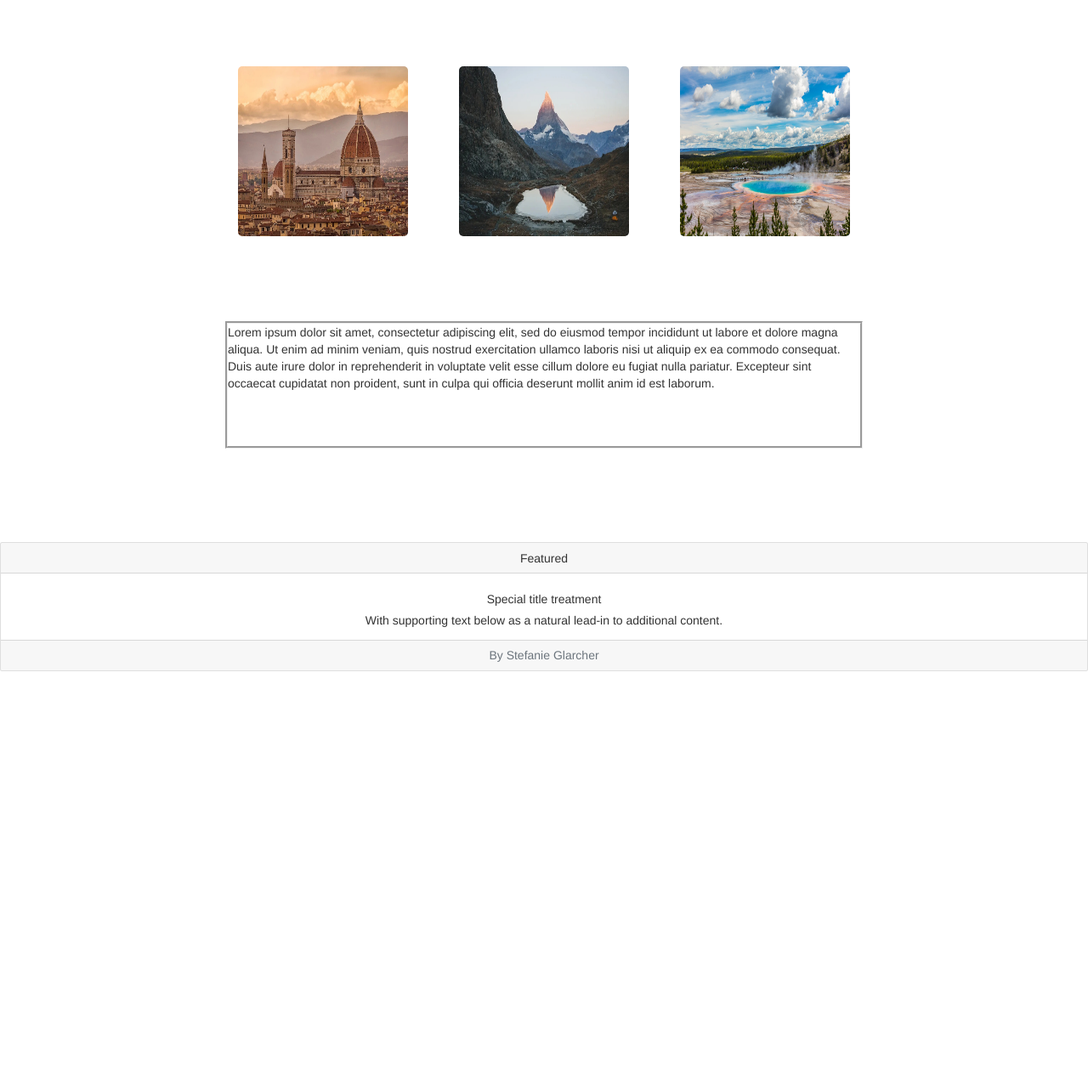
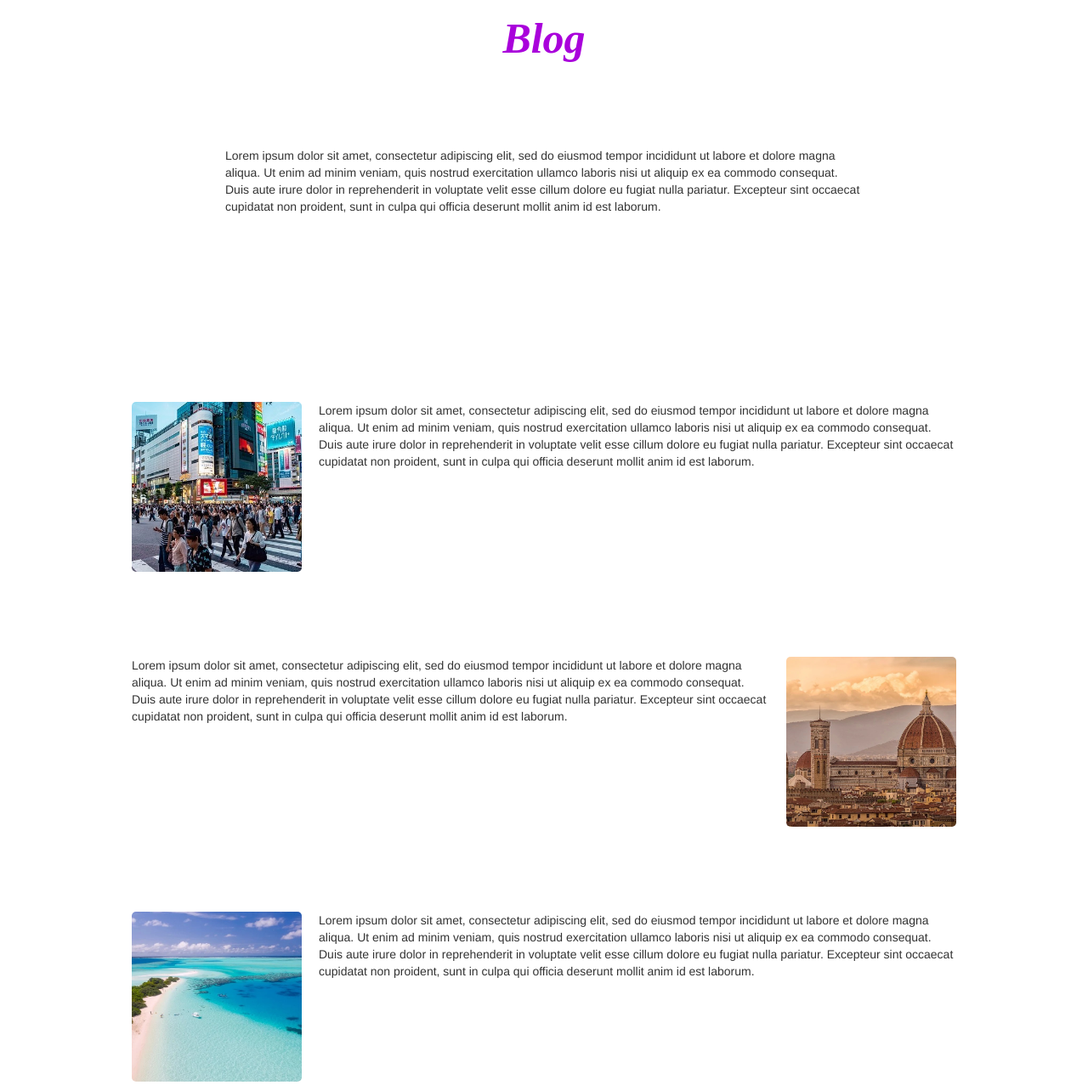
Before and after one commit to StefanieGlarcher/TravelBlog, a plain HTML site: page views/blog.html in a window 1280 px wide. Shown: the part 812-2089 px from the top of the page at 85% size. Before the commit the page ends 1602 px from the top, so only its background shows below. Drawn offline with nearby package versions, Linux system fonts and the light colour scheme.

Commit message:
Change Blog and add Images

```diff
--- a/styles/style.css
+++ b/styles/style.css
@@ -16,6 +16,24 @@
   color: #a901db;
   margin-left: 90px;
   margin-top: 40px;
+}
+
+.titleInNav {
+  display: flex;
+  align-items: center;
+  justify-content: center;
+  font-family: Snell Roundhand;
+  font-style: italic;
+  color: #a901db;
+}
+
+#titelBlog {
+  display: flex;
+  align-items: center;
+  justify-content: center;
+  font-family: Snell Roundhand;
+  font-style: italic;
+  color: #a901db;
 }
 
 strong {
@@ -61,6 +79,7 @@ a.navbar-brand {
 #city {
   width: 200px;
   height: 200px;
+  object-fit: cover;
   margin-top: 80px;
   border-radius: 5px;
 }
@@ -68,6 +87,7 @@ a.navbar-brand {
 #matterhorn {
   width: 200px;
   height: 200px;
+  object-fit: cover;
   margin-top: 80px;
   margin-left: 60px;
   border-radius: 5px;
@@ -76,6 +96,7 @@ a.navbar-brand {
 #yellowstone {
   width: 200px;
   height: 200px;
+  object-fit: cover;
   margin-top: 80px;
   margin-left: 60px;
   border-radius: 5px;
@@ -94,6 +115,27 @@ p.groove {
   border-style: groove;
 }
 
+#picLeftBlog {
+  width: 200px;
+  height: 200px;
+  object-fit: cover;
+  border-radius: 5px;
+  margin-left: 20px;
+}
+
+#picRightBlog {
+  width: 200px;
+  height: 200px;
+  object-fit: cover;
+  border-radius: 5px;
+  margin-right: 20px;
+}
+
+.textLeftBlog {
+  width: 750px;
+  height: 190px;
+}
+
 .impressum {
   margin-top: 50px;
   margin-left: 100px;
--- a/views/blog.html
+++ b/views/blog.html
@@ -56,19 +56,75 @@
       </div>
     </div>
 
-    <script src="https://cdnjs.cloudflare.com/ajax/libs/gsap/3.3.3/gsap.min.js"></script>
-
-    <script src="../js/gsap.min.js"></script>
-    <script src="../js/main.js"></script>
-
-    <div class="imagesCenter">
-      <img alt="pic" src="../images/city.jpeg" id="city" />
-      <img alt="pic" src="../images/matterhorn.jpeg" id="matterhorn" />
-      <img alt="pic" src="../images/yellowstone.jpeg" id="yellowstone" />
+    <h2 id="titelBlog"><strong>Blog</strong></h2>
+    <div class="homeText">
+      <style>
+        .homeText {
+          margin-top: 100px;
+        }
+      </style>
+      <p class="textLeftBlog">
+        Lorem ipsum dolor sit amet, consectetur adipiscing elit, sed do eiusmod
+        tempor incididunt ut labore et dolore magna aliqua. Ut enim ad minim
+        veniam, quis nostrud exercitation ullamco laboris nisi ut aliquip ex ea
+        commodo consequat. Duis aute irure dolor in reprehenderit in voluptate
+        velit esse cillum dolore eu fugiat nulla pariatur. Excepteur sint
+        occaecat cupidatat non proident, sunt in culpa qui officia deserunt
+        mollit anim id est laborum.
+      </p>
     </div>
 
     <div class="homeText">
-      <p class="groove">
+      <img alt="pic" src="../images/Japan.jpeg" id="picRightBlog" />
+      <p class="textLeftBlog">
+        Lorem ipsum dolor sit amet, consectetur adipiscing elit, sed do eiusmod
+        tempor incididunt ut labore et dolore magna aliqua. Ut enim ad minim
+        veniam, quis nostrud exercitation ullamco laboris nisi ut aliquip ex ea
+        commodo consequat. Duis aute irure dolor in reprehenderit in voluptate
+        velit esse cillum dolore eu fugiat nulla pariatur. Excepteur sint
+        occaecat cupidatat non proident, sunt in culpa qui officia deserunt
+        mollit anim id est laborum.
+      </p>
+    </div>
+    <div class="homeText">
+      <p class="textLeftBlog">
+        Lorem ipsum dolor sit amet, consectetur adipiscing elit, sed do eiusmod
+        tempor incididunt ut labore et dolore magna aliqua. Ut enim ad minim
+        veniam, quis nostrud exercitation ullamco laboris nisi ut aliquip ex ea
+        commodo consequat. Duis aute irure dolor in reprehenderit in voluptate
+        velit esse cillum dolore eu fugiat nulla pariatur. Excepteur sint
+        occaecat cupidatat non proident, sunt in culpa qui officia deserunt
+        mollit anim id est laborum.
+      </p>
+      <img alt="pic" src="../images/city.jpeg" id="picLeftBlog" />
+    </div>
+    <div class="homeText">
+      <img alt="pic" src="../images/Malediven.jpeg" id="picRightBlog" />
+      <p class="textLeftBlog">
+        Lorem ipsum dolor sit amet, consectetur adipiscing elit, sed do eiusmod
+        tempor incididunt ut labore et dolore magna aliqua. Ut enim ad minim
+        veniam, quis nostrud exercitation ullamco laboris nisi ut aliquip ex ea
+        commodo consequat. Duis aute irure dolor in reprehenderit in voluptate
+        velit esse cillum dolore eu fugiat nulla pariatur. Excepteur sint
+        occaecat cupidatat non proident, sunt in culpa qui officia deserunt
+        mollit anim id est laborum.
+      </p>
+    </div>
+    <div class="homeText">
+      <p class="textLeftBlog">
+        Lorem ipsum dolor sit amet, consectetur adipiscing elit, sed do eiusmod
+        tempor incididunt ut labore et dolore magna aliqua. Ut enim ad minim
+        veniam, quis nostrud exercitation ullamco laboris nisi ut aliquip ex ea
+        commodo consequat. Duis aute irure dolor in reprehenderit in voluptate
+        velit esse cillum dolore eu fugiat nulla pariatur. Excepteur sint
+        occaecat cupidatat non proident, sunt in culpa qui officia deserunt
+        mollit anim id est laborum.
+      </p>
+      <img alt="pic" src="../images/Santorini.jpeg" id="picLeftBlog" />
+    </div>
+    <div class="homeText">
+      <img alt="pic" src="../images/matterhorn.jpeg" id="picRightBlog" />
+      <p class="textLeftBlog">
         Lorem ipsum dolor sit amet, consectetur adipiscing elit, sed do eiusmod
         tempor incididunt ut labore et dolore magna aliqua. Ut enim ad minim
         veniam, quis nostrud exercitation ullamco laboris nisi ut aliquip ex ea
```
Also changed, not shown: index.html (+1 -0 lines), images/Japan.jpeg (added), images/Malediven.jpeg (added), images/Santorini.jpeg (added).
